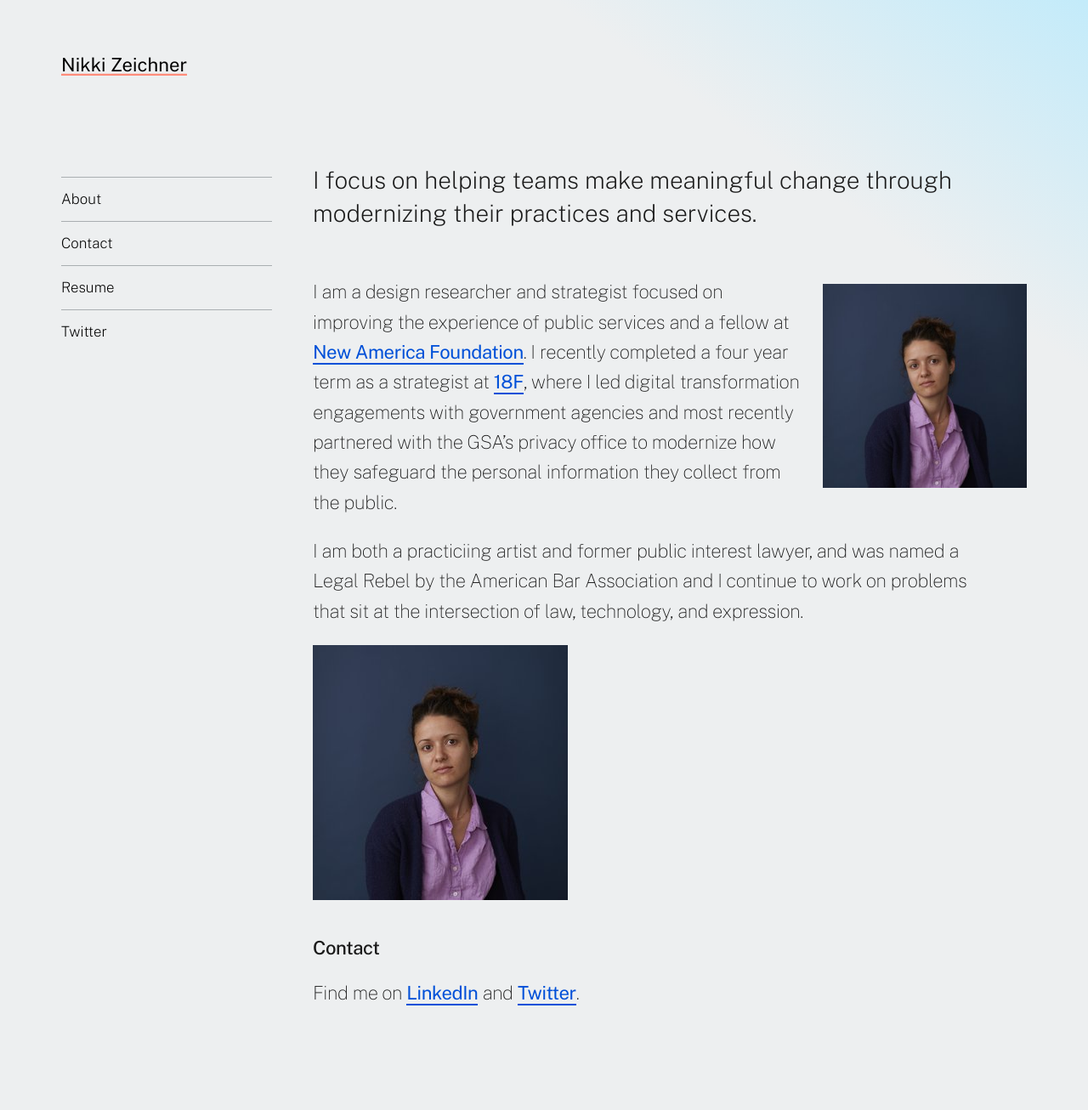
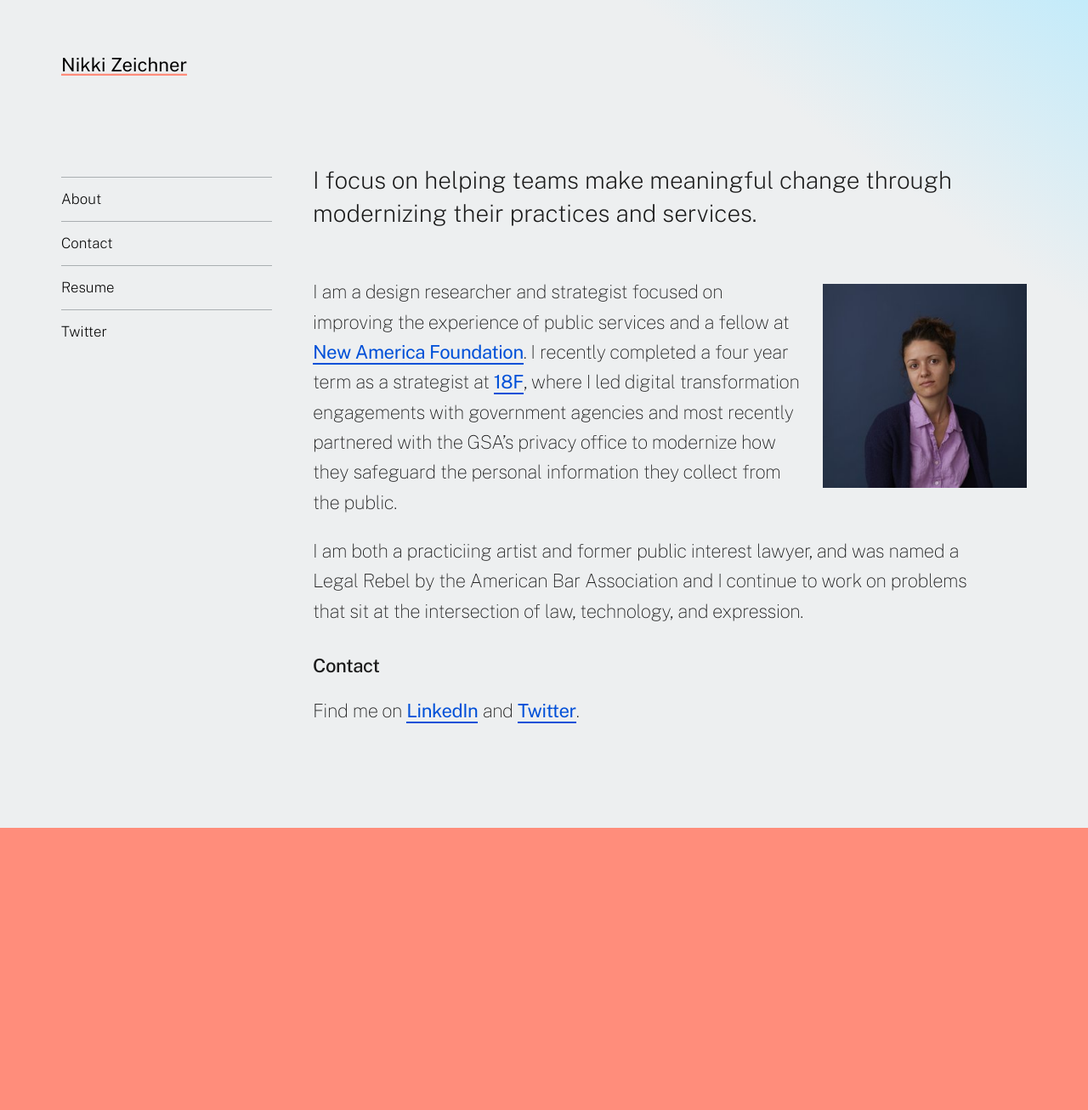
Before and after one commit to nikzei/nikzei.github.io, a Jekyll site: the page built from index.md, in a window 1280 px wide. Shown: the whole page at 85% size. Built offline with Jekyll 4.4.1, drawn with Linux system fonts in a browser that asks for light colours; nearby versions of some CDN libraries; after the commit the page ends 974 px from its top, so only the background shows below that.

Commit message:
update image

```diff
--- a/index.md
+++ b/index.md
@@ -11,8 +11,6 @@ I am a design researcher and strategist focused on improving the experience of p
 
 I am both a practiciing artist and former public interest lawyer, and was named a Legal Rebel by the American Bar Association and I continue to work on problems that sit at the intersection of law, technology, and expression.
 
-![Photo: Nikki Zeichner](/assets/img/nikki-zeichner.jpg)
-
 ## Contact
 
 Find me on [LinkedIn](https://www.linkedin.com/in/nikki-zeichner-82689412) and [Twitter](https://twitter.com/nikzei).
```
Also changed, not shown: README.md.
